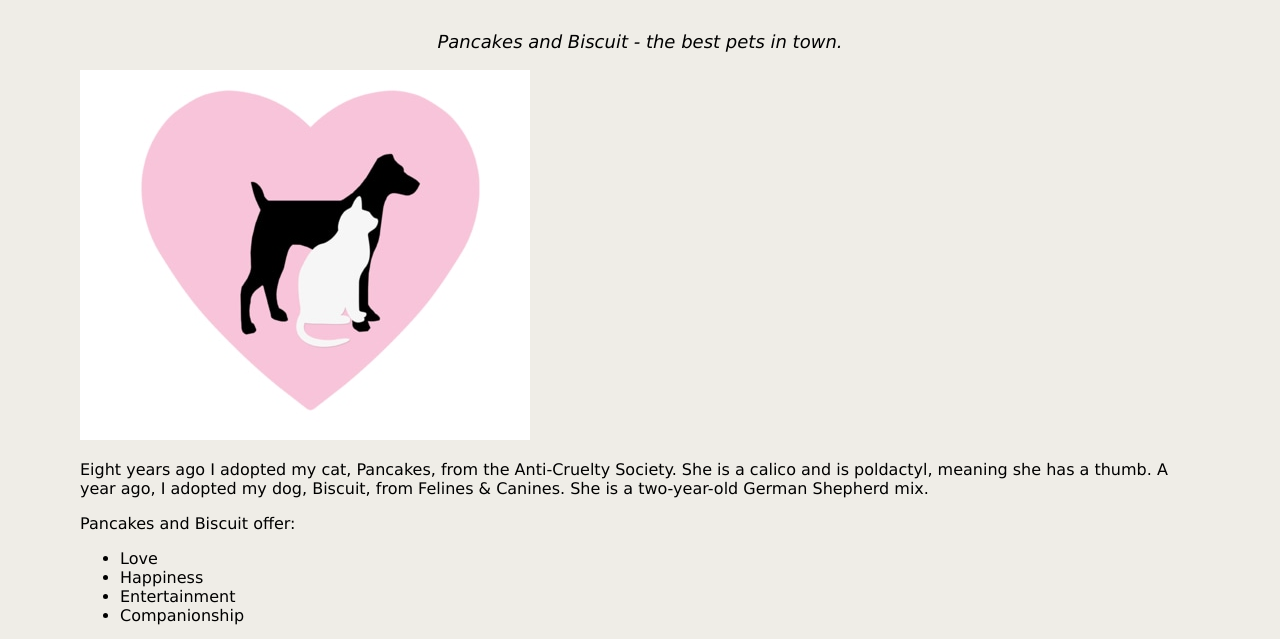
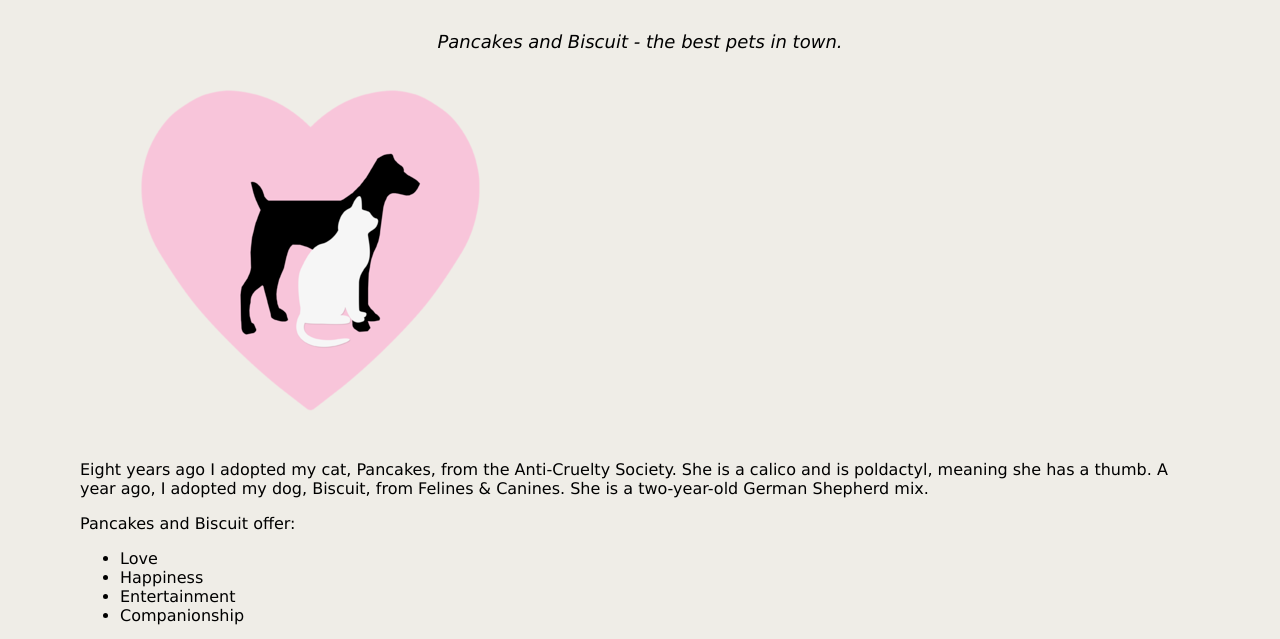
Before and after one commit to maggiemck/maggiemck.github.io, a plain HTML site: page unit_3/index.html in a window 1280 px wide. Shown: the part 143-782 px from the top of the page. Drawn offline with Linux system fonts and the light colour scheme.

Commit message:
picture fix

```diff
--- a/unit_3/index.html
+++ b/unit_3/index.html
@@ -9,7 +9,7 @@
 
 	<p id="slogan">Pancakes and Biscuit - the best pets in town.</p>
 
-	<img src="images/pets.jpg" alt="cat and dog in a pink heart" title="cat and dog heart">
+	<img src="Images/pets.png" alt="cat and dog in a pink heart" title="cat and dog heart">
 
 
 	<p>Eight years ago I adopted my cat, Pancakes, from the Anti-Cruelty Society. She is a calico and is poldactyl, meaning she has a thumb. A year ago, I adopted my dog, Biscuit, from Felines & Canines. She is a two-year-old German Shepherd mix. </p>
```
Also changed, not shown: unit_3/Images/pet.png (added), 1 other file.
